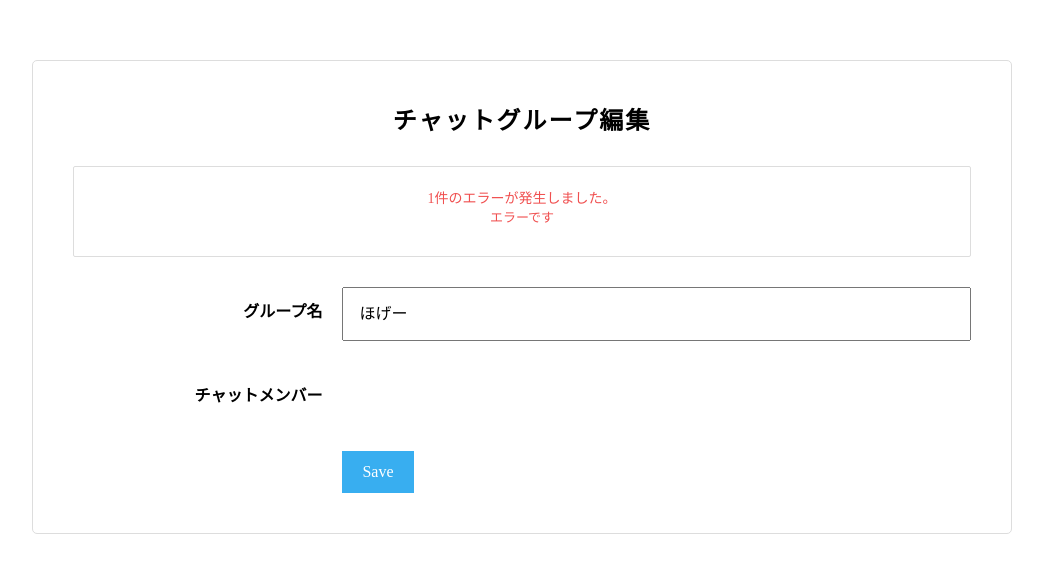
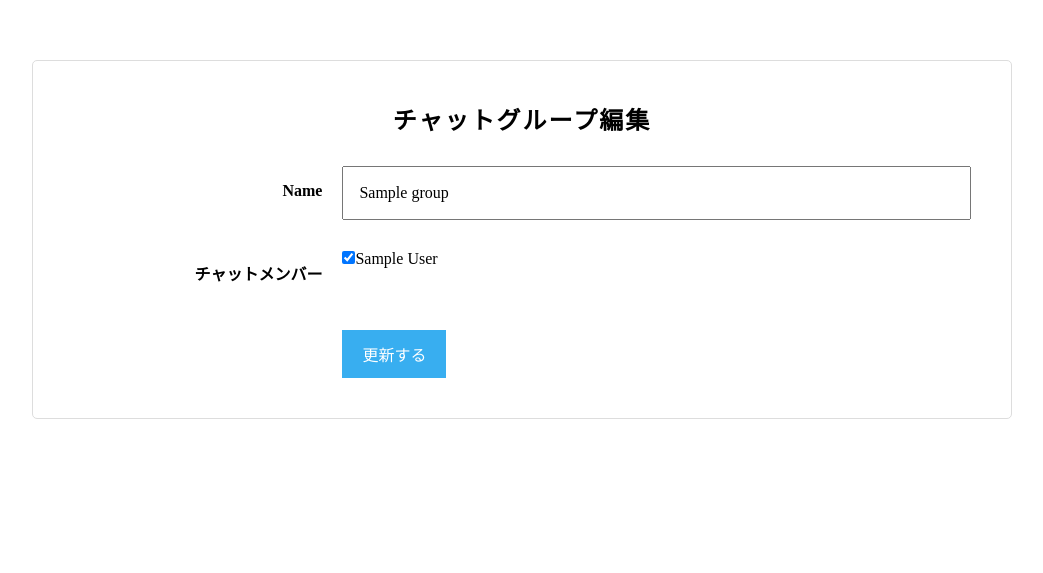
Before and after one commit to shikou0918/chat-space, a Rails app: page /groups/1/edit in a window 1280 px wide. Shown: the top 573 px of the page, without its empty margins (118-1161 px from the left). Run offline with Rails 7, Linux system fonts and the light colour scheme; a user stored in the database is signed in; tables that the repository leaves empty hold one stand-in row (values such as "Sample post"); style sheets or scripts are compiled from the project's sources; some libraries are stand-ins or nearby versions.

Commit message:
inital commit

```diff
--- a/app/assets/stylesheets/_side_bar.scss
+++ b/app/assets/stylesheets/_side_bar.scss
@@ -37,6 +37,7 @@
     &__group-name {
       font-size: 15px;
       margin-bottom: 5px;
+      color: white;
     }
     &__latest-message {
       font-size: 11px;
--- a/app/controllers/groups_controller.rb
+++ b/app/controllers/groups_controller.rb
@@ -1,4 +1,6 @@
 class GroupsController < ApplicationController
+  before_action :set_group, only: [:edit, :update]
+
   def index
   end
 
@@ -12,11 +14,25 @@ class GroupsController < ApplicationController
     if @group.save
       redirect_to root_path, notice: 'グループを作成しました'
     else
-      render :new
+      render :edit
     end
   end
+
+  def update
+    if @group.update(group_params)
+      redirect_to group_messages_path(@group), notice: 'グループを編集しました'
+    else
+      render :edit
+    end
+  end
+
+  private
 
   def group_params
     params.require(:group).permit(:name, user_ids: [] )
   end
+
+  def set_group
+    @group = Group.find(params[:id])
+  end
 end
--- /dev/null
+++ b/app/views/groups/_form.html.haml
@@ -0,0 +1,25 @@
+= form_for group do |f|
+  - if group.errors.any?
+    .chat-group-form__errors
+      %h2= "#{group.errors.full_messages.count}件のエラーが発生しました。"
+      %ul
+        - group.errors.full_messages.each do |message|
+          %li= message
+  .chat-group-form__field
+    .chat-group-form__field--left
+      = f.label :name, class: 'chat-group-form__label'
+    .chat-group-form__field--right
+      = f.text_field :name, class: 'chat__group_name chat-group-form__input', placeholder: 'グループ名を入力してください'
+  .chat-group-form__field.clearfix
+    / この部分はインクリメンタルサーチ（ユーザー追加の非同期化のときに使用します
+  .chat-group-form__field.clearfix
+    .chat-group-form__field--left
+      %label.chat-group-form__label{:for => "chat_group_チャットメンバー"} チャットメンバー
+    .chat-group-form__field--right
+      / グループ作成機能の追加時はここにcollection_check_boxesの記述を入れてください
+      = f.collection_check_boxes :user_ids, User.all, :id, :name
+      / この部分はインクリメンタルサーチ（ユーザー追加の非同期化のときに使用します
+  .chat-group-form__field.clearfix
+    .chat-group-form__field--left
+    .chat-group-form__field--right
+      = f.submit class: 'chat-group-form__action-btn'
--- a/app/views/groups/edit.html.haml
+++ b/app/views/groups/edit.html.haml
@@ -1,24 +1,3 @@
 .chat-group-form
   %h1 チャットグループ編集
-  %form#edit_chat_group_22.edit_chat_group{"accept-charset" => "UTF-8", action: "/chat_groups/22", method: "post"}
-    .chat-group-form__errors
-      %h2
-        1件のエラーが発生しました。
-        %ul
-          %li エラーです
-    .chat-group-form__field.clearfix
-      .chat-group-form__field--left
-        %label.chat-group-form__label{for: "chat_group_name"} グループ名
-      .chat-group-form__field--right
-        %input#chat_group_name.chat-group-form__input{name: "chat_group[name]", placeholder: "グループ名を入力してください", type: "text", value: "ほげー"}/
-    .chat-group-form__field.clearfix
-      / この部分はインクリメンタルサーチ(ユーザー追加の非同期化)のときに使用します
-    .chat-group-form__field.clearfix
-      .chat-group-form__field--left
-        %label.chat-group-form__label{for: "chat_group_チャットメンバー"} チャットメンバー
-    .chat-group-form__field.clearfix
-      .chat-group-form__field--left
-      .chat-group-form__field--right
-        / グループ作成機能の追加時はここにcollection_check_boxesの記述を入れてください
-        / この部分はインクリメンタルサーチ(ユーザー追加の非同期化)のときにも使用します
-        %input.chat-group-form__action-btn{"data-disable-with":"Save", name: "commit", type: "submit", value: "Save"}/
+  = render partial: 'form', locals: { group: @group }
--- a/app/views/shared/_main_chat.html.haml
+++ b/app/views/shared/_main_chat.html.haml
@@ -8,7 +8,7 @@
           Member：
           %li.main-header__left-box__member-list__member
             shikou
-      = link_to "#" do
+      = link_to edit_group_path do
         .main-header__edit-btn
           Edit
 
--- a/app/views/shared/_side_bar.html.haml
+++ b/app/views/shared/_side_bar.html.haml
@@ -14,7 +14,7 @@
     .groups
       - current_user.groups.each do |group|
         .group
-          = link_to '#' do
+          = link_to group_messages_path(group) do
             %p.group__group-name
               = group.name
             %p.group__latest-message
--- a/config/routes.rb
+++ b/config/routes.rb
@@ -3,5 +3,7 @@ Rails.application.routes.draw do
   # For details on the DSL available within this file, see http://guides.rubyonrails.org/routing.html
   root to: 'groups#index'
   resources :users, only: [:index, :edit, :update]
-  resources :groups, only: [:new, :create, :edit, :update]
+  resources :groups, only: [:new, :create, :edit, :update] do
+    resources :messages, only: [:index]
+  end
 end
```
Also changed, not shown: app/views/groups/new.html.haml (+1 -25 lines).
